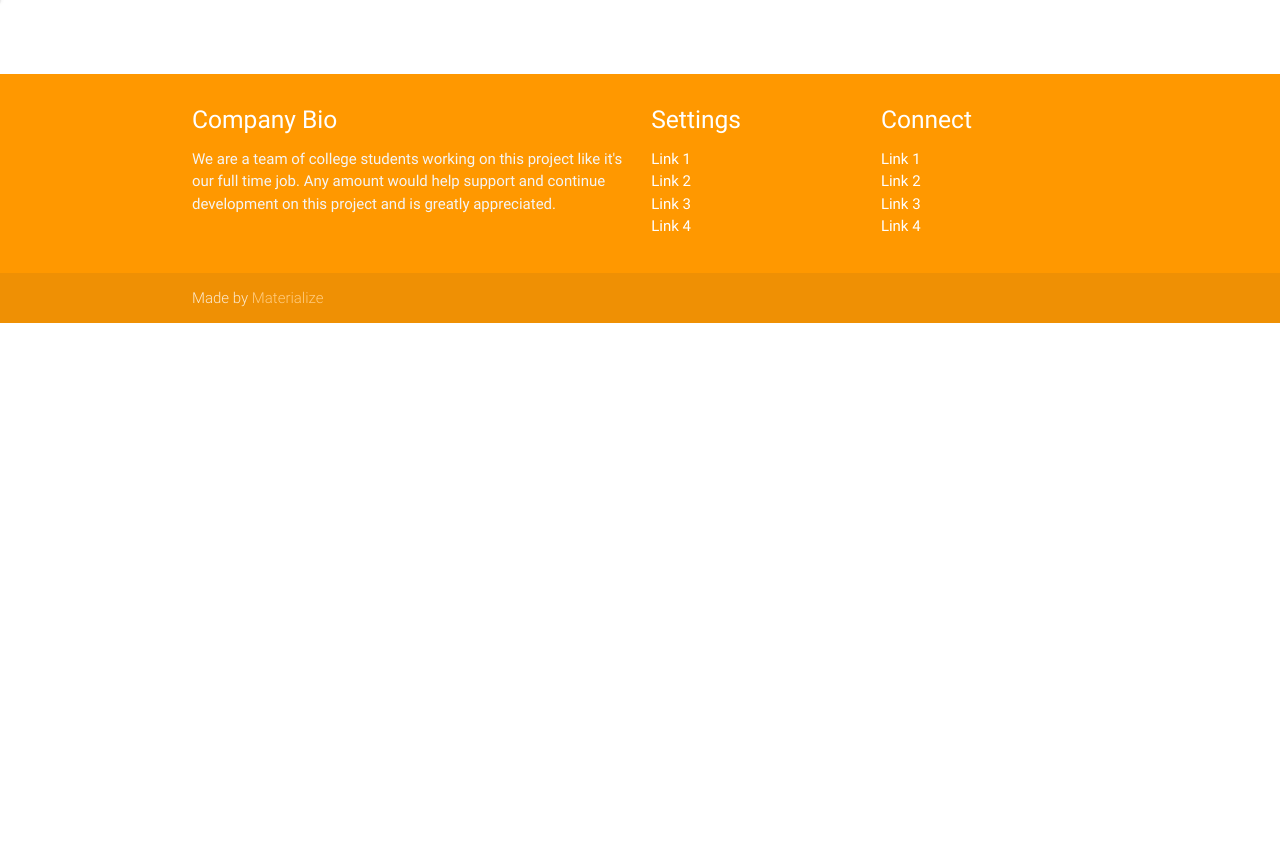
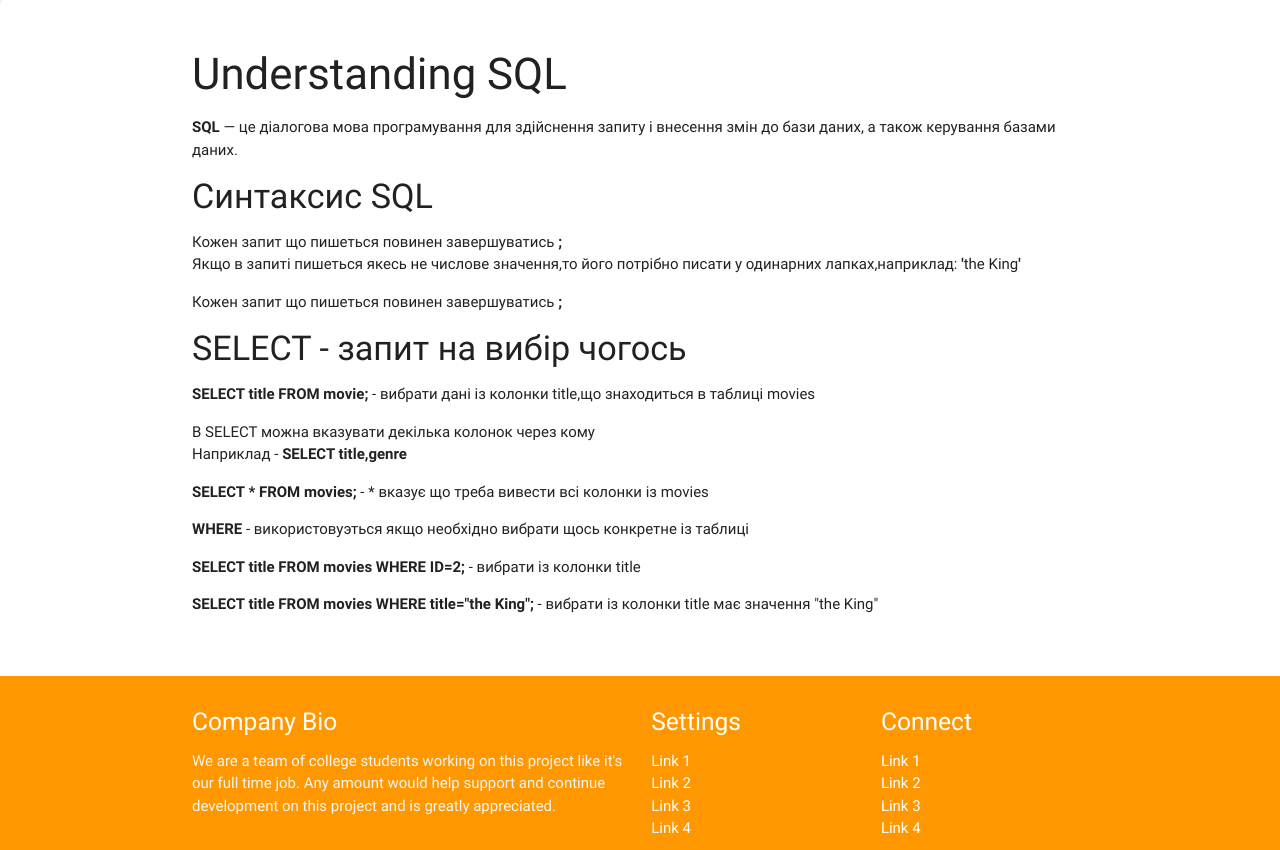
Before and after one commit to welio/EasySQL, a plain HTML site: page index.html in a window 1280 px wide. Shown: the part 859-1709 px from the top of the page. Before the commit the page ends 1182 px from the top, so only its background shows below. Drawn offline with nearby package versions, Linux system fonts and the light colour scheme.

Commit message:
add firs tips for SQL

```diff
--- a/index.html
+++ b/index.html
@@ -49,7 +49,9 @@
             <h2 class="center light-blue-text"><i class="material-icons">flash_on</i></h2>
             <h5 class="center">Speeds up development</h5>
 
-            <p class="light">We did most of the heavy lifting for you to provide a default stylings that incorporate our custom components. Additionally, we refined animations and transitions to provide a smoother experience for developers.</p>
+            <p class="light">We did most of the heavy lifting for you to provide a default stylings that incorporate
+              our custom components. Additionally, we refined animations and transitions to provide a smoother experience
+              for developers.</p>
           </div>
         </div>
 
@@ -58,7 +60,9 @@
             <h2 class="center light-blue-text"><i class="material-icons">group</i></h2>
             <h5 class="center">User Experience Focused</h5>
 
-            <p class="light">By utilizing elements and principles of Material Design, we were able to create a framework that incorporates components and animations that provide more feedback to users. Additionally, a single underlying responsive system across all platforms allow for a more unified user experience.</p>
+            <p class="light">By utilizing elements and principles of Material Design, we were able to create a framework
+              that incorporates components and animations that provide more feedback to users. Additionally, a single
+              underlying responsive system across all platforms allow for a more unified user experience.</p>
           </div>
         </div>
 
@@ -67,12 +71,40 @@
             <h2 class="center light-blue-text"><i class="material-icons">settings</i></h2>
             <h5 class="center">Easy to work with</h5>
 
-            <p class="light">We have provided detailed documentation as well as specific code examples to help new users get started. We are also always open to feedback and can answer any questions a user may have about Materialize.</p>
+            <p class="light">We have provided detailed documentation as well as specific code examples to help new users
+              get started. We are also always open to feedback and can answer any questions a user may have about
+              Materialize.</p>
           </div>
         </div>
       </div>
+    </div>
+    <!-- start my text-->
+    <h3>Understanding SQL</h3>
+    <div>
+      <p><b>SQL</b> — це діалогова мова програмування для здійснення запиту і внесення змін до бази даних, а також керування базами даних. </p>
+    </div>
+    <div>
+      <div>
+      <h4>Cинтаксис SQL</h4>
+        <ul>
+          <li>Кожен запит що пишеться повинен завершуватись <b>;</b></li>
+          <li>Якщо в запиті пишеться якесь не числове значення,то його потрібно писати у одинарних лапках,наприклад: <b>'</b>the King<b>'</b></li>
+        </ul>
+        <p>Кожен запит що пишеться повинен завершуватись <b>;</b></p>
+      </div>
+      <h4>SELECT - запит на вибір чогось</h4>
+      <p><b>SELECT title FROM movie;</b> - вибрати дані із колонки title,що знаходиться в таблиці movies
+      </p>
+      <p>В SELECT можна вказувати декілька колонок через кому </br>
+        Наприклад - <b>SELECT title,genre</b>
+      </p>
+      <p><b>SELECT * FROM movies;</b> - * вказує що треба вивести всі колонки із movies</p>
+      <p><b>WHERE</b> - використовуэться якщо необхідно вибрати щось конкретне із таблиці</p>
+      <p><b>SELECT title FROM movies WHERE ID=2;</b> - вибрати із колонки title </p>
+      <p><b>SELECT title FROM movies WHERE title="the King";</b> - вибрати із колонки title має значення "the King" </p>
 
     </div>
+
     <br><br>
   </div>
 
@@ -81,7 +113,9 @@
       <div class="row">
         <div class="col l6 s12">
           <h5 class="white-text">Company Bio</h5>
-          <p class="grey-text text-lighten-4">We are a team of college students working on this project like it's our full time job. Any amount would help support and continue development on this project and is greatly appreciated.</p>
+          <p class="grey-text text-lighten-4">We are a team of college students working on this project like it's our
+            full time job. Any amount would help support and continue development on this project and is greatly
+            appreciated.</p>
 
 
         </div>
```
